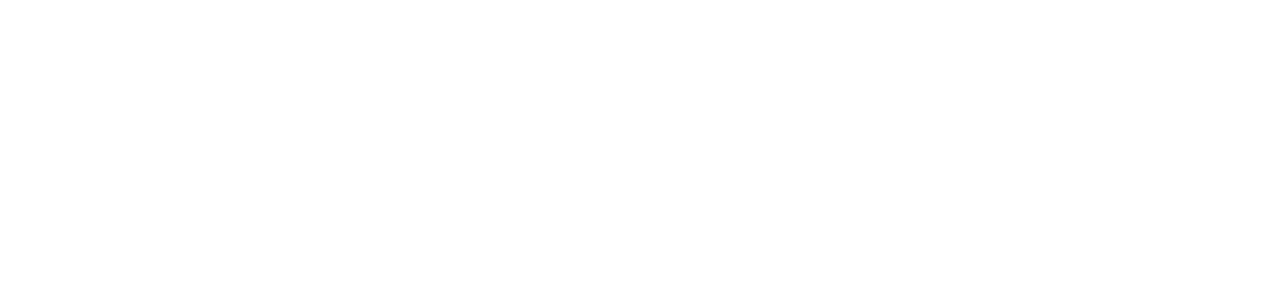
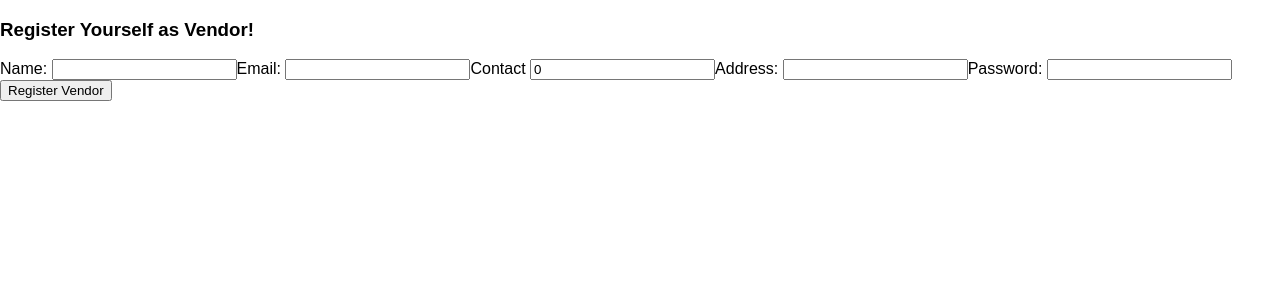
Before and after one commit to hotmonk/Task, a React (Create React App) app in the folder REactjs/task/: page /SignUpVendor in a window 1280 px wide. Shown: the top 300 px of the page. Built offline with nearby package versions, Linux system fonts and the light colour scheme.

Commit message:
added routes for signup of vendor and seller

```diff
--- a/REactjs/task/package.json
+++ b/REactjs/task/package.json
@@ -3,8 +3,10 @@
   "version": "0.1.0",
   "private": true,
   "dependencies": {
+    "axios": "^0.19.0",
     "react": "^16.10.2",
     "react-dom": "^16.10.2",
+    "react-router-dom": "^5.1.2",
     "react-scripts": "0.9.5"
   },
   "devDependencies": {},
--- /dev/null
+++ b/REactjs/task/src/Components/SignUpSeller.js
@@ -0,0 +1,120 @@
+import React, {Component} from 'react';
+import axios from 'axios';
+
+export default class SignUpSeller extends Component {
+
+    constructor(props) {
+        super(props);
+
+        this.onChangename = this.onChangename.bind(this);
+        this.onChangeemail = this.onChangeemail.bind(this);
+        this.onChangecontact = this.onChangecontact.bind(this);
+        this.onChangeaddress = this.onChangeaddress.bind(this);
+        this.onChangepassword = this.onChangepassword.bind(this);
+        this.onSubmit = this.onSubmit.bind(this);
+
+        this.state = {
+            name: '',
+            email: '',
+            contact: 0,
+            address: '',
+            password: ''
+        }
+    }
+
+    onChangename(e) {
+        this.setState({
+            name: e.target.value
+        });
+    }
+
+    onChangeemail(e) {
+        this.setState({
+            email: e.target.value
+        });
+    }
+
+    onChangecontact(e) {
+        this.setState({
+            contact: e.target.value
+        });
+    }
+
+    onChangeaddress(e) {
+        this.setState({
+            address: e.target.value
+        });
+    }
+
+    onChangepassword(e) {
+        this.setState({
+            password: e.target.value
+        });
+    }
+
+    onSubmit(e) {
+        e.preventDefault();
+
+        console.log(`Form submitted:`);
+        console.log(`name ${this.state.name}`);
+        console.log(`Email: ${this.state.email}`);
+        console.log(`Contact: ${this.state.contact}`);
+        console.log(`Address: ${this.state.address}`);
+
+        const newSeller = {
+            name: this.state.name,
+            email: this.state.email,
+            contact: this.state.contact,
+            address: this.state.address,
+            password: this.state.password
+        }
+
+        axios.post('http://localhost:4000/SignUpSeller', newSeller)
+            .then(res => console.log("hii"));
+
+        this.setState({
+            name: '',
+            email: '',
+            contact: '',
+            address: '',
+            password: '',
+        })
+    }
+
+    render() {
+        return (
+            <div>
+                <h3>Register Yourself as Seller!</h3>
+                <form onSubmit={this.onSubmit}>
+                      <label>Name: </label>
+                      <input  type="text"
+                              value={this.state.name}
+                              onChange={this.onChangename}
+                              />
+                      <label>Email: </label>
+                      <input  type="email"
+                              value={this.state.email}
+                              onChange={this.onChangeemail}
+                              />
+                      <label>Contact </label>
+                      <input  type="number"
+                              value={this.state.contact}
+                              onChange={this.onChangecontact}
+                              />
+                      <label>Address: </label>
+                      <input  type="text"
+                              value={this.state.address}
+                              onChange={this.onChangeaddress}
+                              />
+                      <label>Password: </label>
+                      <input  type="password"
+                              value={this.state.password}
+                              onChange={this.onChangepassword}
+                              />
+
+                      <input type="submit" value="Register Seller" />
+                </form>
+            </div>
+        )
+    }
+}
--- /dev/null
+++ b/REactjs/task/src/Components/SignUpVendor.js
@@ -0,0 +1,120 @@
+import React, {Component} from 'react';
+import axios from 'axios';
+
+export default class SignUpVendor extends Component {
+
+    constructor(props) {
+        super(props);
+
+        this.onChangename = this.onChangename.bind(this);
+        this.onChangeemail = this.onChangeemail.bind(this);
+        this.onChangecontact = this.onChangecontact.bind(this);
+        this.onChangeaddress = this.onChangeaddress.bind(this);
+        this.onChangepassword = this.onChangepassword.bind(this);
+        this.onSubmit = this.onSubmit.bind(this);
+
+        this.state = {
+            name: '',
+            email: '',
+            contact: 0,
+            address: '',
+            password: ''
+        }
+    }
+
+    onChangename(e) {
+        this.setState({
+            name: e.target.value
+        });
+    }
+
+    onChangeemail(e) {
+        this.setState({
+            email: e.target.value
+        });
+    }
+
+    onChangecontact(e) {
+        this.setState({
+            contact: e.target.value
+        });
+    }
+
+    onChangeaddress(e) {
+        this.setState({
+            address: e.target.value
+        });
+    }
+
+    onChangepassword(e) {
+        this.setState({
+            password: e.target.value
+        });
+    }
+
+    onSubmit(e) {
+        e.preventDefault();
+
+        console.log(`Form submitted:`);
+        console.log(`name ${this.state.name}`);
+        console.log(`Email: ${this.state.email}`);
+        console.log(`Contact: ${this.state.contact}`);
+        console.log(`Address: ${this.state.address}`);
+
+        const newVendor = {
+            name: this.state.name,
+            email: this.state.email,
+            contact: this.state.contact,
+            address: this.state.address,
+            password: this.state.password
+        }
+
+        axios.post('http://localhost:4000/SignUpVendor', newVendor)
+            .then(res => console.log("hii"));
+
+        this.setState({
+            name: '',
+            email: '',
+            contact: '',
+            address: '',
+            password: '',
+        })
+    }
+
+    render() {
+        return (
+            <div>
+                <h3>Register Yourself as Vendor!</h3>
+                <form onSubmit={this.onSubmit}>
+                      <label>Name: </label>
+                      <input  type="text"
+                              value={this.state.name}
+                              onChange={this.onChangename}
+                              />
+                      <label>Email: </label>
+                      <input  type="email"
+                              value={this.state.email}
+                              onChange={this.onChangeemail}
+                              />
+                      <label>Contact </label>
+                      <input  type="number"
+                              value={this.state.contact}
+                              onChange={this.onChangecontact}
+                              />
+                      <label>Address: </label>
+                      <input  type="text"
+                              value={this.state.address}
+                              onChange={this.onChangeaddress}
+                              />
+                      <label>Password: </label>
+                      <input  type="password"
+                              value={this.state.password}
+                              onChange={this.onChangepassword}
+                              />
+
+                      <input type="submit" value="Register Vendor" />
+                </form>
+            </div>
+        )
+    }
+}
--- a/REactjs/task/src/Containers/SignUp.js
+++ /dev/null
@@ -1,11 +0,0 @@
-import React from 'react';
-
-function SignUp(){
-  return (
-    <div className="popup">
-       <h3>MarketPlace Updates 2</h3>
-       <input class="Button" type="submit" value="Save"></input>
-    </div>
-  );
-}
-export default SignUp;
--- a/REactjs/task/src/Containers/SignUpSeller.js
+++ /dev/null
@@ -1,31 +0,0 @@
-import React from 'react';
-
-function SignUpSeller(){
-  return (
-    <div className="popup">
-       <h3>Seller:</h3>
-       <div>
-         <label >Email address</label>
-         <input type='email'
-         placeholder="email"/>
-       </div>
-       <div>
-         <label htmlFor='Name'>Name</label>
-         <input type='name'
-           placeholder='name' />
-       </div>
-       <div>
-         <label >Password</label>
-         <input type='password'
-         placeholder="Password"/>
-       </div>
-       <div>
-         <label htmlFor='Confirm'>Confirm Password</label>
-         <input type='Confirm'
-           placeholder='Confirm password'/>
-       </div>
-       <input class="Button" type="submit" value="Save"></input>
-    </div>
-  );
-}
-export default SignUpSeller;
--- a/REactjs/task/src/Routers/HomeRoutes.js
+++ b/REactjs/task/src/Routers/HomeRoutes.js
@@ -1,25 +1,24 @@
 import React from 'react';
 import { Switch,Route } from 'react-router-dom';
 import Login from '../Containers/Login.js';
-import SignUp from '../Containers/SignUp.js';
 import Options from '../Containers/selleroptions.js';
 import Transactions from '../Containers/transactions.js';
 import Profile from '../Containers/sellerprofile.js';
 import Add from '../Containers/addItems.js';
-import SignUpBuyer from '../Containers/SignUp.js';
-import SignUpSeller from '../Containers/SignUpSeller.js';
+import SignUpVendor from '../Components/SignUpVendor.js';
+import SignUpSeller from '../Components/SignUpSeller.js';
 
 const Routes =(props)=> {
         return(
                 <Switch>
                     <Route path='/' exact component={Login} />
-                    <Route path='/home' exact component={SignUp} />
+                    {/* <Route path='/home' exact component={SignUp} /> */}
                     <Route path='/options' exact component={Options} />
                     <Route path='/transaction' exact component={Transactions}/>
                     <Route path='/profile' exact component={Profile}/>
                     <Route path='/add' exact component={Add}/>
-                    <Route path='/signUp1' exact component={SignUpBuyer}/>
-                    <Route path='/signUp2' exact component={SignUpSeller}/>
+                    <Route path='/SignUpVendor' exact component={SignUpVendor}/>
+                    <Route path='/SignUpSeller' exact component={SignUpSeller}/>
                 </Switch>
         )
 
```
Also changed, not shown: 2 other files (tests, documents, lock files or other folders).
